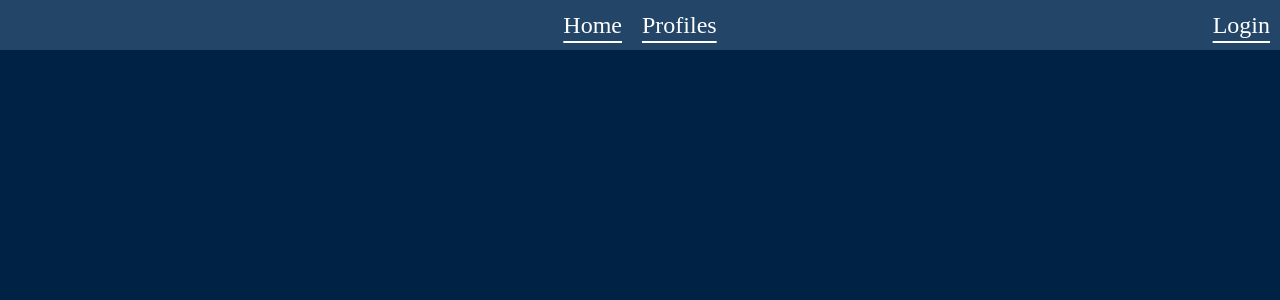
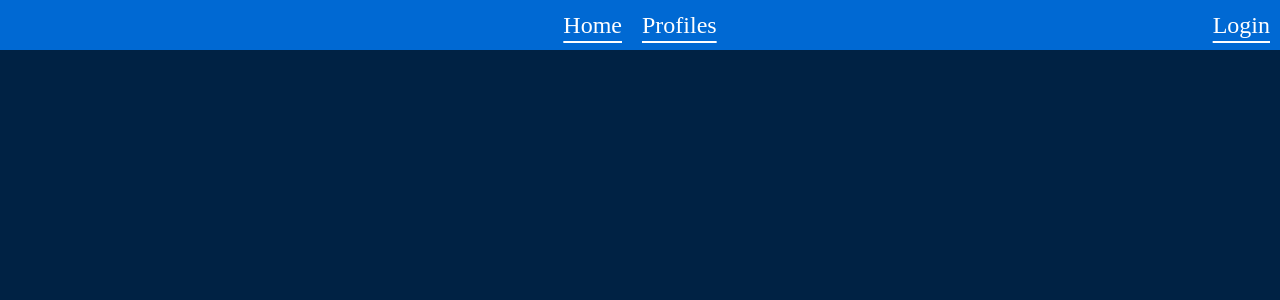
Before and after one commit to Wraith29/BlogV2, a Flask app: page / in a window 1280 px wide. Shown: the top 300 px of the page. Run offline with Flask 2, Linux system fonts and the light colour scheme.

Commit message:
updated nav background

```diff
--- a/app/static/styles/variables.css
+++ b/app/static/styles/variables.css
@@ -1,7 +1,7 @@
 :root {
   --bg-colour: #002244;
   --fg-colour: #fff;
-  --nav-bg-colour: #234567;
+  --nav-bg-colour: #0069d3;
   --nav-fg-colour: #765432;
   --nav-text-colour: #fff;
   --nav-active-underline: #f00;
```
